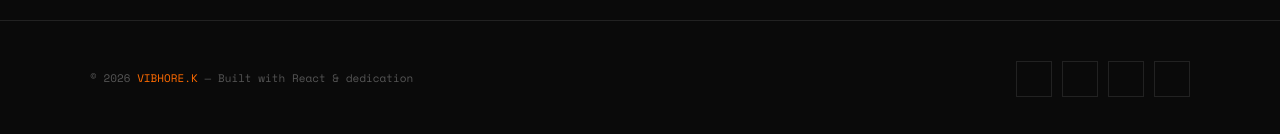
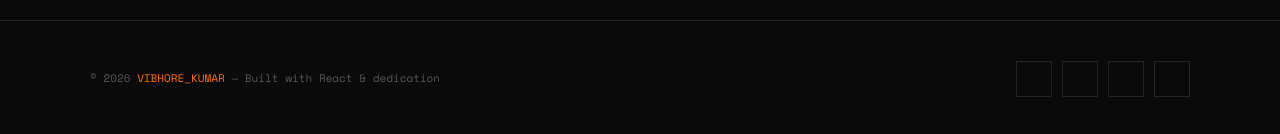
Before and after one commit to VibhoreKumar/Portfolio_website, a React (Vite) app: page / in a window 1280 px wide. Shown: the part 5717-5851 px from the top of the page. Built offline with nearby package versions, Linux system fonts and the light colour scheme; some icons are missing.

Commit message:
Update footer

```diff
--- a/src/components/Footer.jsx
+++ b/src/components/Footer.jsx
@@ -5,7 +5,7 @@ export default function Footer() {
     {
       icon: 'lucide:linkedin',
       label: 'LinkedIn',
-      href: 'https://linkedin.com/in/vibhorekumar-9b9298376',
+      href: 'www.linkedin.com/in/vibhore-kumar-9b9298376',
     },
     {
       icon: 'simple-icons:github',
@@ -28,7 +28,7 @@ export default function Footer() {
     <footer className="footer">
       <div className="footer-inner">
         <div className="footer-left">
-          © {year} <span className="accent">VIBHORE.K</span> — Built with React
+          © {year} <span className="accent">VIBHORE_KUMAR</span> — Built with React
           &amp; dedication
         </div>
         <div className="footer-socials">
```
